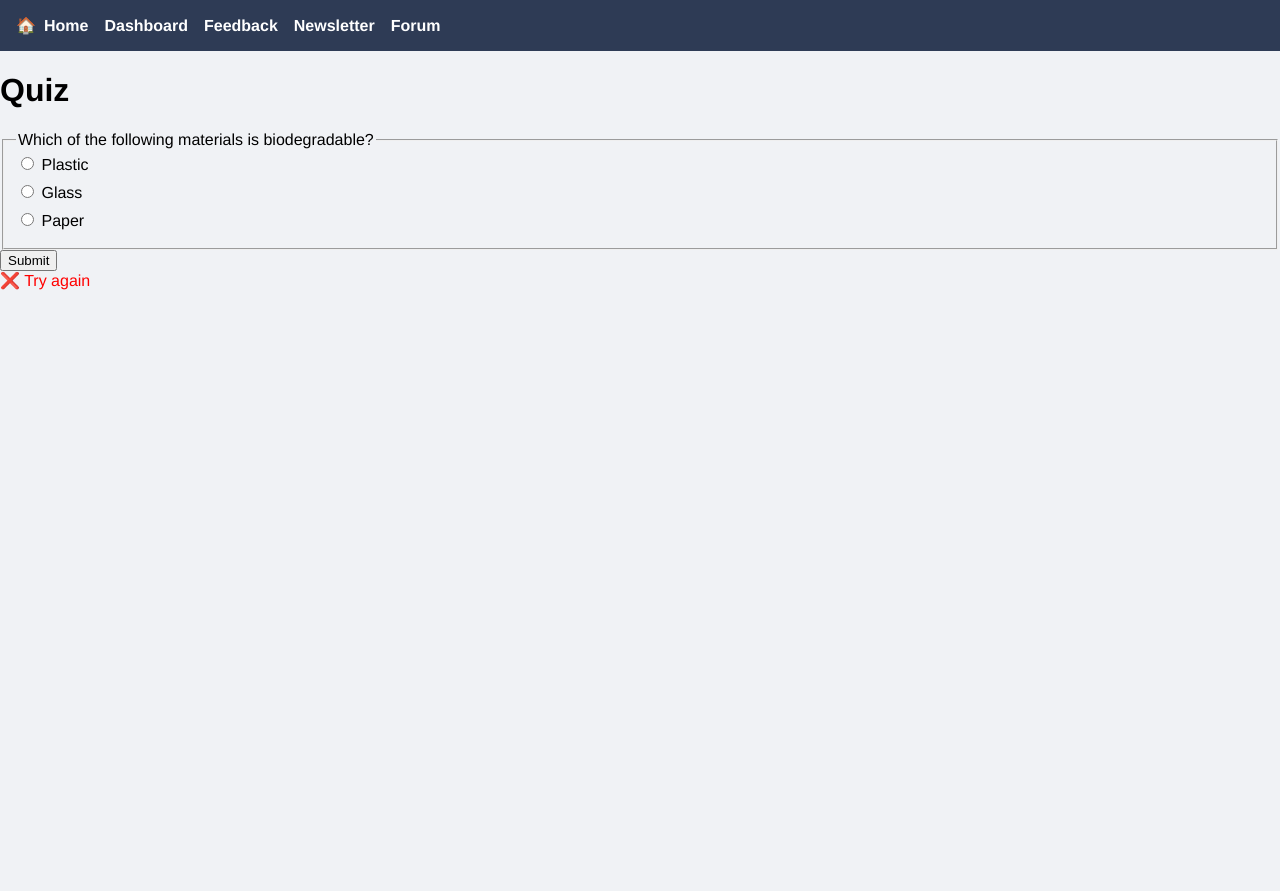
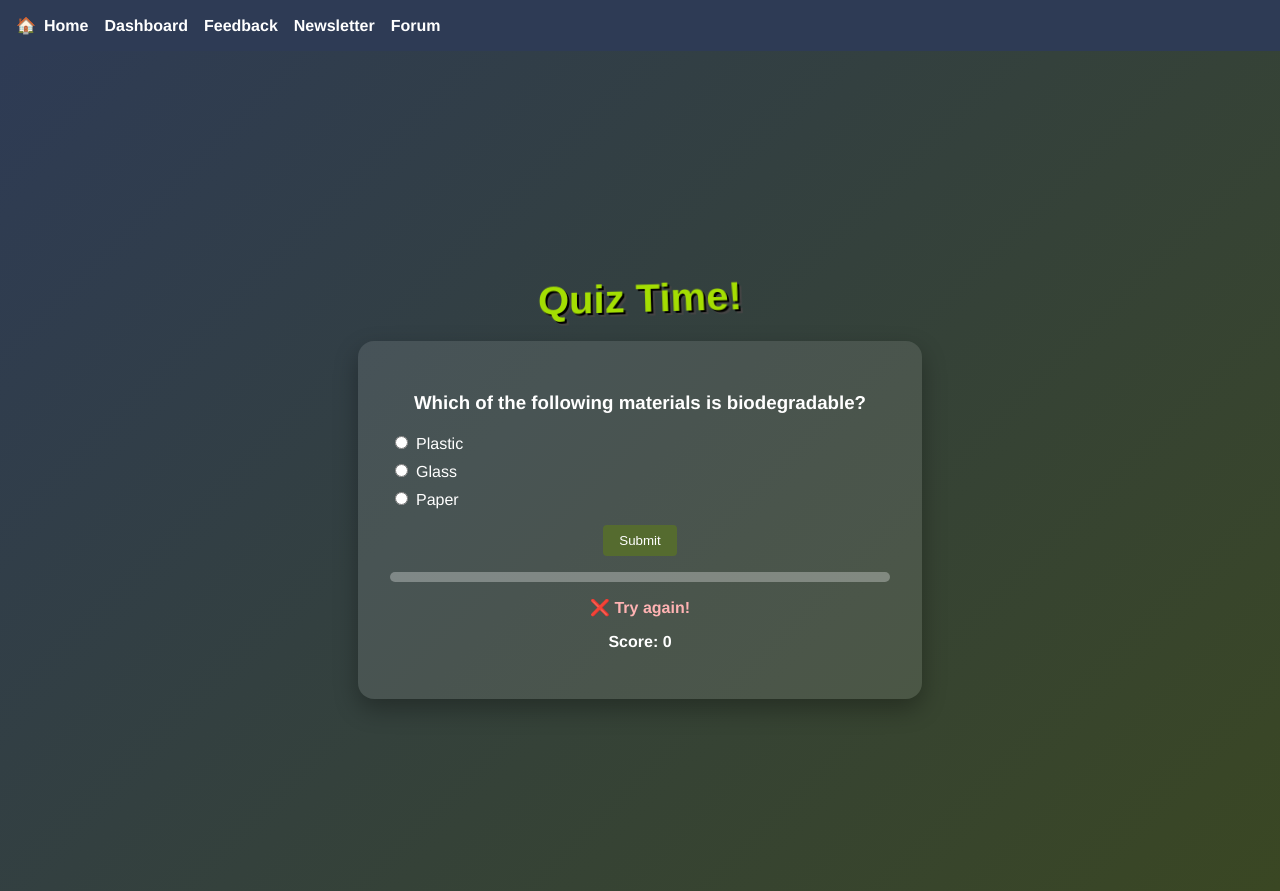
Before and after one commit to JennyFranz99/Plastic-Awareness-Platform, a React (Create React App) app: page /quiz in a window 1280 px wide. Both pictures are taken after a click on the button "Submit". Before the commit the page ends 800 px from the top, so only its background shows below. Built offline with nearby package versions, Linux system fonts and the light colour scheme.

Commit message:
Updated Quiz

```diff
--- /dev/null
+++ b/src/pages/Quiz.css
@@ -0,0 +1,98 @@
+.quiz-container {
+  min-height: 100vh;
+  display: flex;
+  flex-direction: column;
+  justify-content: center;
+  align-items: center;
+  padding: 20px;
+  background: linear-gradient(135deg, #2e3b55, #3a4723);
+  color: #fff;
+}
+
+.quiz-title {
+  font-size: 2.5rem;
+  color: #a4de02;
+  text-shadow: 2px 2px 0 #000, 4px 4px 0 #444;
+  animation: wobble 3s infinite;
+  transform: perspective(500px) rotateX(10deg);
+  margin-bottom: 20px;
+}
+
+.quiz-card {
+  background: rgba(255, 255, 255, 0.1);
+  padding: 2rem;
+  border-radius: 16px;
+  box-shadow: 0 10px 24px rgba(0, 0, 0, 0.3);
+  width: 100%;
+  max-width: 500px;
+  text-align: center;
+}
+
+.quiz-options {
+  display: flex;
+  flex-direction: column;
+  gap: 0.5rem;
+  align-items: flex-start;
+}
+
+.quiz-option input {
+  margin-right: 8px;
+}
+
+.submit-button {
+  margin-top: 1rem;
+  padding: 0.5rem 1rem;
+  background-color: #556b2f;
+  color: #fff;
+  border: none;
+  border-radius: 4px;
+  cursor: pointer;
+  transition: transform 0.2s;
+}
+
+.submit-button:hover {
+  transform: translateY(-2px);
+}
+
+.alert {
+  margin-top: 1rem;
+  font-weight: bold;
+}
+
+.alert.success {
+  color: #a4de02;
+}
+
+.alert.error {
+  color: #ffb3b3;
+}
+
+.progress-bar {
+  width: 100%;
+  height: 10px;
+  background: rgba(255, 255, 255, 0.3);
+  border-radius: 5px;
+  margin-top: 1rem;
+  overflow: hidden;
+}
+
+.progress {
+  height: 100%;
+  background: #a4de02;
+  width: 0;
+  transition: width 0.3s;
+}
+
+.score {
+  margin-top: 1rem;
+  font-weight: bold;
+}
+
+@keyframes wobble {
+  0%, 100% {
+    transform: perspective(500px) rotateX(10deg) rotateZ(-2deg);
+  }
+  50% {
+    transform: perspective(500px) rotateX(10deg) rotateZ(2deg);
+  }
+}
--- a/src/pages/Quiz.js
+++ b/src/pages/Quiz.js
@@ -1,63 +1,84 @@
 import React, { useState } from 'react';
 import { useForm } from 'react-hook-form';
 import questions from '../data/quizQuestions.json';
+import './Quiz.css';
+
 
 const Alert = ({ type, children }) => (
-  <div role="alert" style={{ color: type === 'success' ? 'green' : 'red' }}>
-    {children}
-  </div>
+  <div role="alert" className={`alert ${type}`}>{children}</div>
 );
 
 const Quiz = () => {
   const [current, setCurrent] = useState(0);
   const [feedback, setFeedback] = useState('');
+  const [score, setScore] = useState(0);
   const { register, handleSubmit, reset } = useForm();
 
   const onSubmit = (data) => {
     const answer = data.answer;
     if (answer === questions[current].answer) {
-      setFeedback('✅ Correct!');
+      setScore((s) => s + 1);
+      setFeedback('🎉 Correct!');
         setTimeout(() => {
         setFeedback('');
         setCurrent((prev) => prev + 1);
         reset();
       }, 1000);
     } else {
-      setFeedback('❌ Try again');
+      setFeedback('❌ Try again!');
     }
   };
 
+  const restart = () => {
+    setCurrent(0);
+    setScore(0);
+    setFeedback('');
+    reset();
+  };
+
+
   if (current >= questions.length) {
     return (
-      <div>
-        <h1>Quiz</h1>
-        <p>You have completed the quiz.</p>
+      <div className="quiz-container">
+        <h2 className="quiz-title">Quiz Complete!</h2>
+        <div className="quiz-card">
+          <p>You scored {score} out of {questions.length}.</p>
+          <button onClick={restart} className="submit-button">Play Again</button>
+        </div>
       </div>
     );
   }
 
   const question = questions[current];
+  const progress = (current / questions.length) * 100;
+
 
   return (
-    <div>
-      <h1>Quiz</h1>
+    <div className="quiz-container">
+      <h2 className="quiz-title">Quiz Time!</h2>
+      <div className="quiz-card">
         <form onSubmit={handleSubmit(onSubmit)}>
-        <fieldset>
-          <legend>{question.question}</legend>
+          <h3>{question.question}</h3>
+          <div className="quiz-options">
             {question.options.map((option) => (
-            <label key={option} style={{ display: 'block', marginBottom: '0.5rem' }}>
-              <input type="radio" value={option} {...register('answer')} />{' '}
+              <label key={option} className="quiz-option">
+                <input type="radio" value={option} {...register('answer')} />
                 {option}
               </label>
             ))}
-        </fieldset>
-        <button type="submit">Submit</button>
+          </div>
+          <button type="submit" className="submit-button">Submit</button>
         </form>
+        <div className="progress-bar">
+          <div className="progress" style={{ width: `${progress}%` }} />
+        </div>
         {feedback && (
           <Alert type={feedback.includes('Correct') ? 'success' : 'error'}>
             {feedback}
           </Alert>
         )}
+        <p className="score">Score: {score}</p>
+      </div>
     </div>
   );
 };
```
Lines whose indentation alone changed are shown as unchanged.
